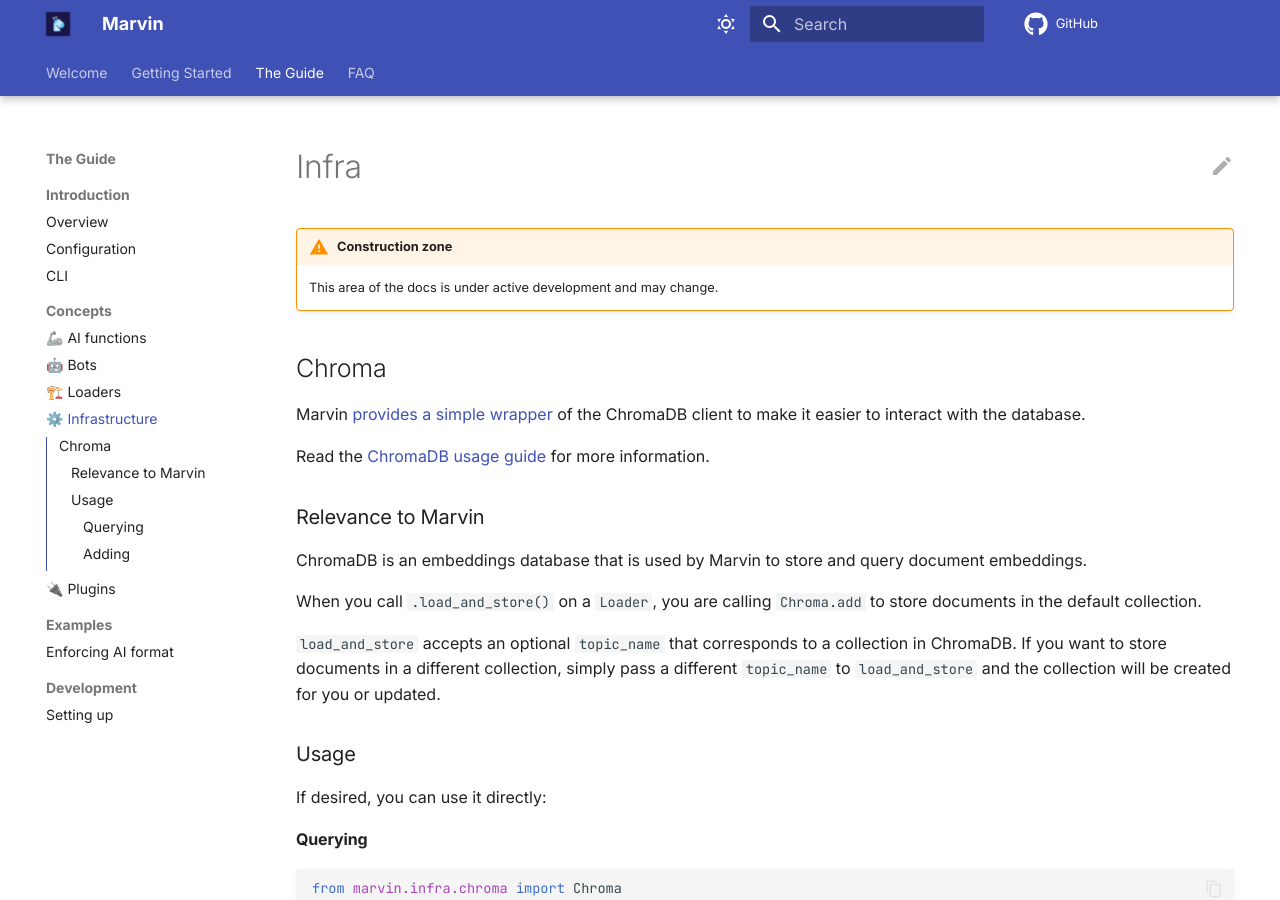
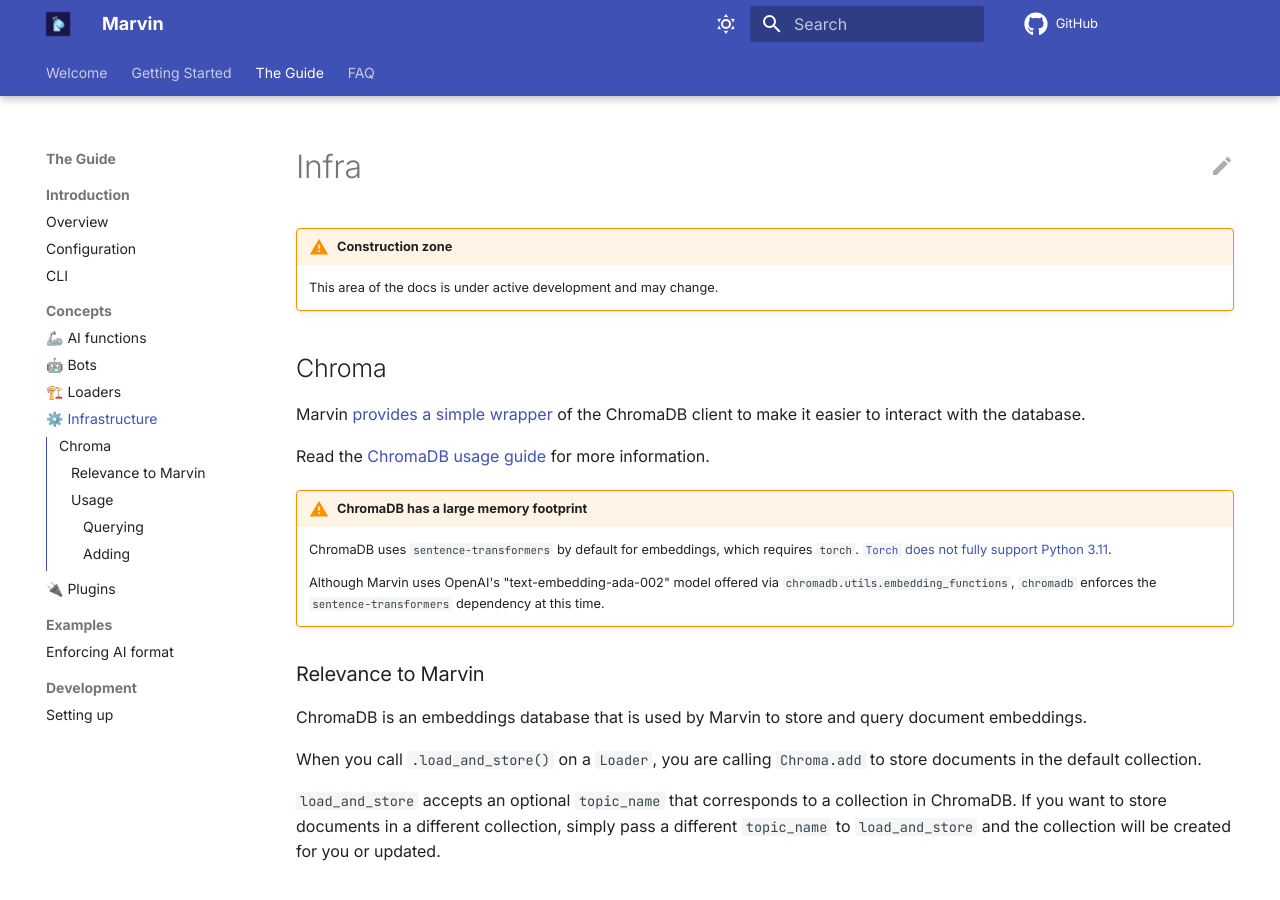
Before and after one commit to PrefectHQ/marvin, an MkDocs documentation site: the page built from docs/guide/concepts/infra.md, in a window 1280 px wide and 900 px high. Built offline with MkDocs 1.6.1 and Material for MkDocs 9.7.7, drawn with Linux system fonts in a browser that asks for light colours; comment, search, counter and statistics services are not loaded.

Commit message:
add warning about big footprint

```diff
--- a/docs/guide/concepts/infra.md
+++ b/docs/guide/concepts/infra.md
@@ -6,6 +6,13 @@
 Marvin [provides a simple wrapper](https://github.com/PrefectHQ/marvin/blob/main/src/marvin/infra/chroma.py) of the ChromaDB client to make it easier to interact with the database.
 
 Read the [ChromaDB usage guide](https://docs.trychroma.com/usage-guide) for more information.
+
+!!! warning "ChromaDB has a large memory footprint"
+    ChromaDB uses `sentence-transformers` by default for embeddings, which requires `torch`. [`Torch` does
+    not fully support Python 3.11](https://github.com/pytorch/pytorch/issues/86566).
+
+    Although Marvin uses OpenAI's "text-embedding-ada-002" model offered via `chromadb.utils.embedding_functions`,
+    `chromadb` enforces the `sentence-transformers` dependency at this time.
 
 ### Relevance to Marvin
 ChromaDB is an embeddings database that is used by Marvin to store and query document embeddings.
```
